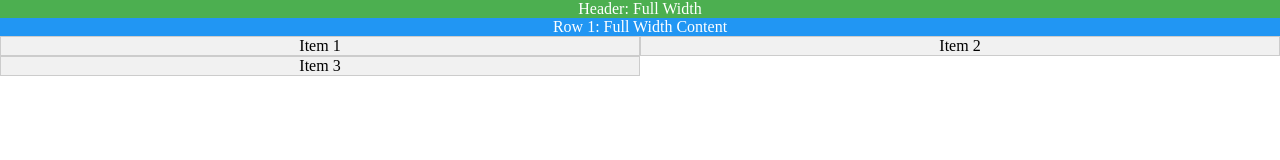
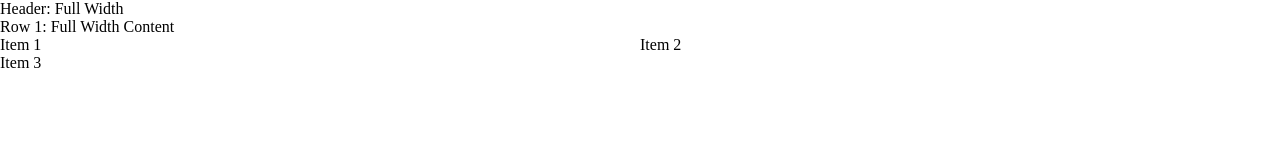
Before and after one commit to noa7/dashhour, a plain HTML site: page test.html in a window 1280 px wide. Drawn offline with Linux system fonts and the light colour scheme.

Commit message:
Update test.html

```diff
--- a/test.html
+++ b/test.html
@@ -5,49 +5,33 @@
   <meta name="viewport" content="width=device-width, initial-scale=1.0">
   <title>Minimal Responsive Grid</title>
   <style>
+    /* reset all spacing */
     * {
       margin: 0;
       padding: 0;
       box-sizing: border-box;
     }
 
+    /* two rows: header + main body */
     .grid-container {
       display: grid;
       grid-template-rows: auto auto;
     }
 
-    .header {
-      background: #4CAF50;
-      color: white;
-      text-align: center;
-    }
-
+    /* make the main-body itself a grid */
     .main-body {
       display: grid;
     }
 
-    .row1 {
-      background: #2196F3;
-      color: white;
-      text-align: center;
-    }
-
+    /* row2 becomes 2 cols ≥1200px, 1 col otherwise */
     .row2 {
       display: grid;
     }
-
-    .row2 div {
-      background: #f1f1f1;
-      text-align: center;
-      border: 1px solid #ccc;
-    }
-
     @media (min-width: 1200px) {
       .row2 {
         grid-template-columns: 1fr 1fr;
       }
     }
-
     @media (max-width: 1199px) {
       .row2 {
         grid-template-columns: 1fr;
@@ -57,19 +41,19 @@
 </head>
 <body>
 
-<div class="grid-container">
-  <div class="header">Header: Full Width</div>
+  <div class="grid-container">
+    <div class="header">Header: Full Width</div>
 
-  <div class="main-body">
-    <div class="row1">Row 1: Full Width Content</div>
+    <div class="main-body">
+      <div class="row1">Row 1: Full Width Content</div>
 
-    <div class="row2">
-      <div>Item 1</div>
-      <div>Item 2</div>
-      <div>Item 3</div>
+      <div class="row2">
+        <div>Item 1</div>
+        <div>Item 2</div>
+        <div>Item 3</div>
+      </div>
     </div>
   </div>
-</div>
 
 </body>
 </html>
```
